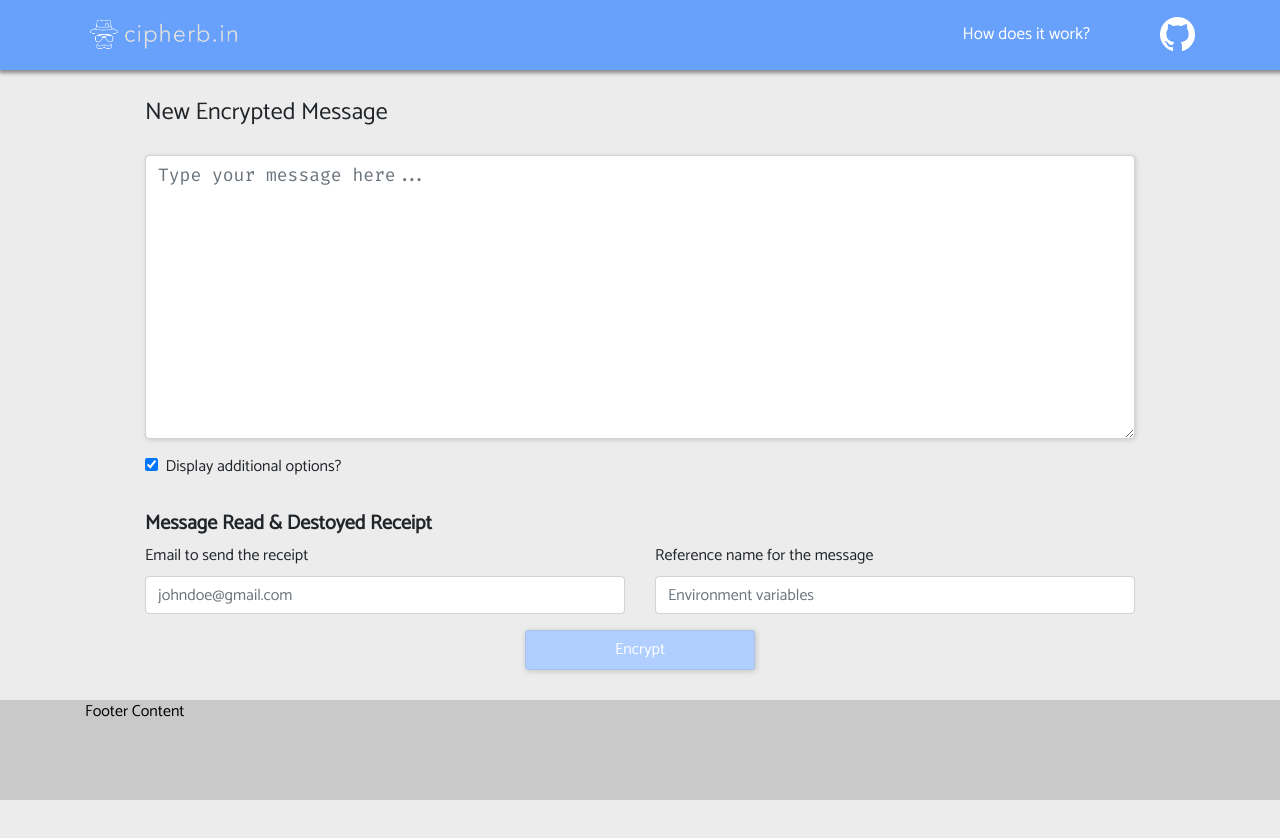
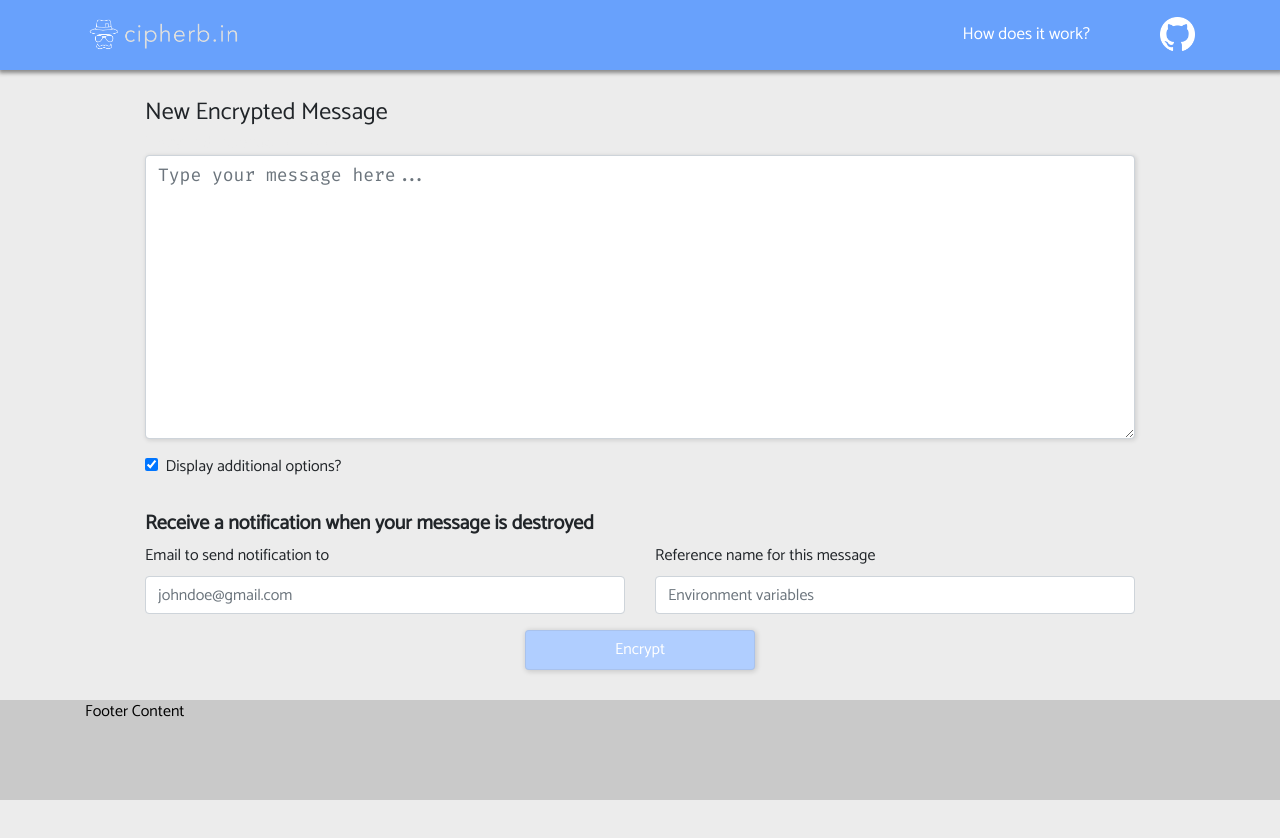
Before and after one commit to cipherbin/cipher-bin-client, a React (Create React App) app: page / in a window 1280 px wide. Both pictures are taken after a click on the label "Display additional options?". Built offline with nearby package versions, Linux system fonts and the light colour scheme.

Commit message:
Little bit of verbiage changes

```diff
--- a/src/components/CipherBinWrite/CipherBinWrite.js
+++ b/src/components/CipherBinWrite/CipherBinWrite.js
@@ -200,13 +200,13 @@ class CipherBinWrite extends Component {
                 <Form.Group controlId="cipherbin.email">
                   <Row>
                     <h5 className="options-heading">
-                      Message Read &amp; Destoyed Receipt
+                      Receive a notification when your message is destroyed
                     </h5>
                   </Row>
                   <Row>
                     <Col>
                       <Form.Label>
-                        Email to send the receipt
+                        Email to send notification to
                       </Form.Label>
                       <Form.Control
                         type="email"
@@ -215,7 +215,9 @@ class CipherBinWrite extends Component {
                       />
                     </Col>
                     <Col>
-                      <Form.Label>Reference name for the message</Form.Label>
+                      <Form.Label>
+                        Reference name for this message
+                      </Form.Label>
                       <Form.Control
                         type="input"
                         placeholder="Environment variables"
```
